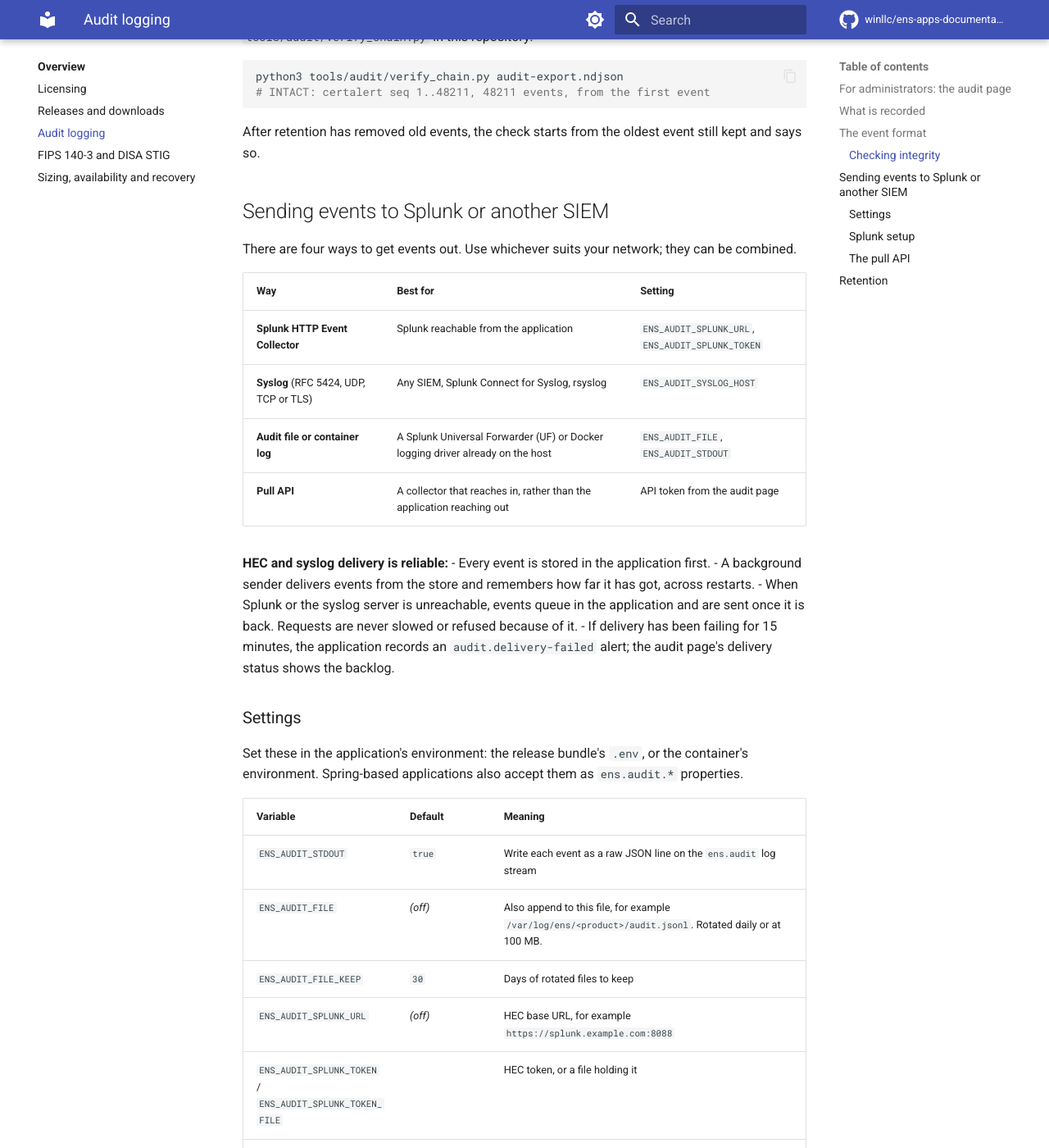
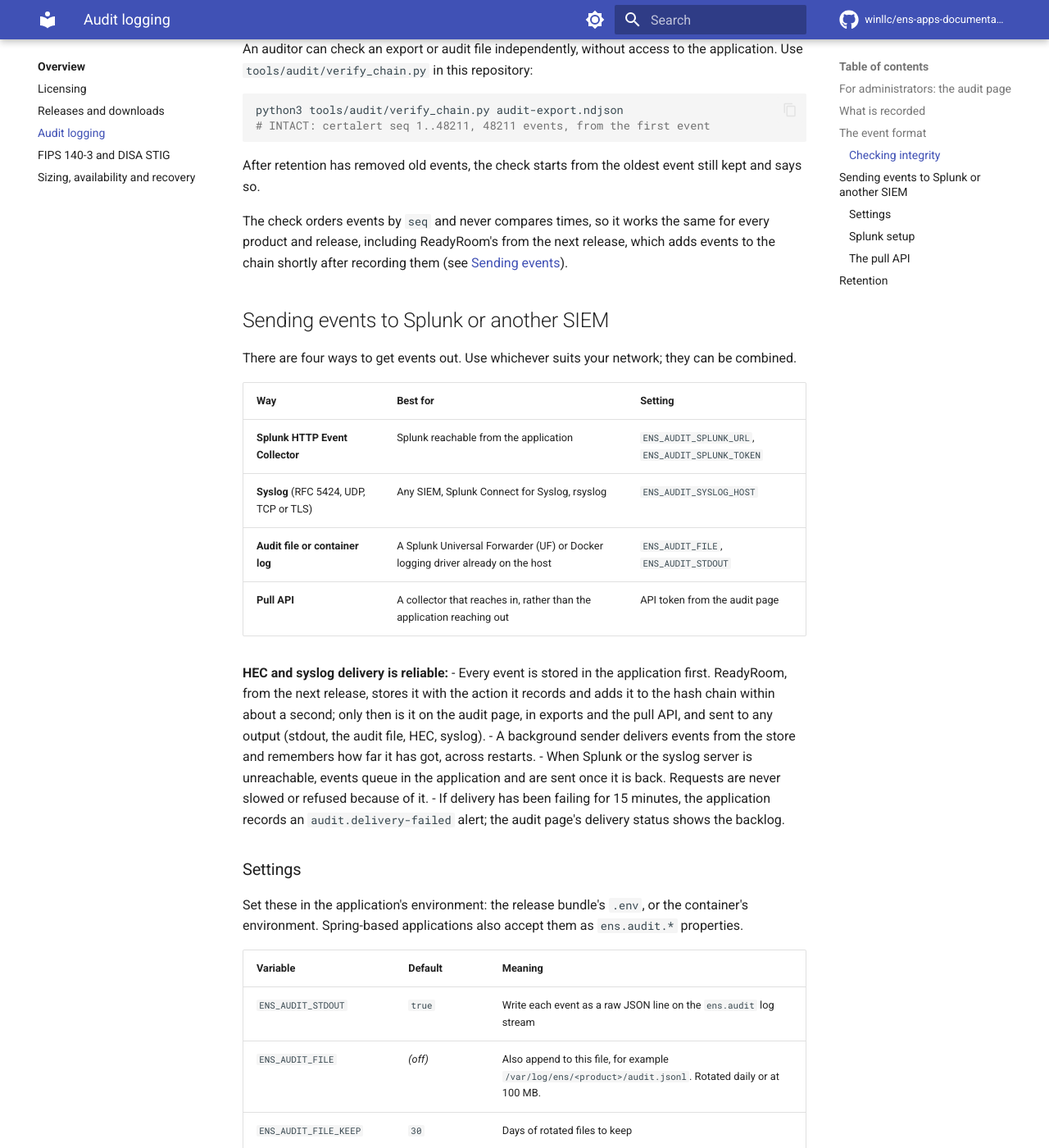
Before and after one commit to winllc/ens-apps-documentation, an MkDocs documentation site: the page built from docs/audit-logging.md, in a window 1280 px wide and 1400 px high, scrolled down 4332 px. Shown: the whole window at 82% size. Built offline with MkDocs 1.6.1 and Material for MkDocs 9.7.7, drawn with Linux system fonts in a browser that asks for light colours; comment, search, counter and statistics services are not loaded; some of the changed text lies outside the part shown.

Commit message:
ReadyRoom: audit events chained in the background (V18, ENS_AUDIT_CHAIN_MILLIS)
ReadyRoom's next release stores each audit event with the action it records,
without the audit_chain_head row lock that serialized every audited action
across replicas, and a chainer on each replica adds stored events to the
ens-audit/1 hash chain in batches, within about a second.

- audit-logging.md: time is close to seq order but not strictly in it (sort
  by seq); verify_chain.py orders by seq and needs no change; events appear
  in the page, exports, pull API and outputs once chained; the ReadyRoom-only
  ENS_AUDIT_CHAIN_MILLIS setting.
- readyroom/configuration.md: an Audit trail section with the new setting.
- readyroom/availability-and-sizing.md: audited actions no longer queue on one
  row; the audit chain as shared state across replicas.
- readyroom/operator-guide.md: V18, the upgrade (rolling update safe, old and
  new replicas share one chain), auditStore health details, and a runbook row.

The record format is unchanged, so external verifiers are unaffected.

Co-Authored-By: Claude Opus 5.5 <noreply@anthropic.com>
Claude-Session: https://claude.ai/code/session_01R2Q6XtDB8DfVmiejzJGwBh

```diff
--- a/docs/audit-logging.md
+++ b/docs/audit-logging.md
@@ -105,8 +105,8 @@ Each event is one JSON object, `ens-audit/1`, identical in every product and in
 | Field | Meaning |
 |---|---|
 | `id` | Unique id. Use it to drop duplicates: outputs deliver at least once. |
-| `seq` | Position in this installation's trail: 1, 2, 3, ... with no gaps. |
-| `time` | When it happened, UTC. |
+| `seq` | Position in this installation's trail: 1, 2, 3, ... with no gaps. The trail's order. |
+| `time` | When it happened, UTC. Close to `seq` order but not strictly in it: events recorded at almost the same moment can be numbered in a different order from their times (in ReadyRoom from the next release, by up to about a second). Sort by `seq`. |
 | `product`, `version`, `host`, `installationId` | Which installation recorded it. |
 | `category`, `action` | What happened. Action ids are stable and never renamed. |
 | `outcome` | `success`, `failure` or `denied`. |
@@ -135,6 +135,10 @@ python3 tools/audit/verify_chain.py audit-export.ndjson
 
 After retention has removed old events, the check starts from the oldest event still kept and says so.
 
+The check orders events by `seq` and never compares times, so it works the same for every product and
+release, including ReadyRoom's from the next release, which adds events to the chain shortly after
+recording them (see [Sending events](#sending-events-to-splunk-or-another-siem)).
+
 ## Sending events to Splunk or another SIEM
 
 There are four ways to get events out. Use whichever suits your network; they can be combined.
@@ -147,7 +151,9 @@ There are four ways to get events out. Use whichever suits your network; they ca
 | **Pull API** | A collector that reaches in, rather than the application reaching out | API token from the audit page |
 
 **HEC and syslog delivery is reliable:**
-- Every event is stored in the application first.
+- Every event is stored in the application first. ReadyRoom, from the next release, stores it with the
+  action it records and adds it to the hash chain within about a second; only then is it on the audit
+  page, in exports and the pull API, and sent to any output (stdout, the audit file, HEC, syslog).
 - A background sender delivers events from the store and remembers how far it has got, across restarts.
 - When Splunk or the syslog server is unreachable, events queue in the application and are sent once it
   is back. Requests are never slowed or refused because of it.
@@ -174,6 +180,7 @@ environment. Spring-based applications also accept them as `ens.audit.*` propert
 | `ENS_AUDIT_SYSLOG_PROTOCOL` | `tcp` | `udp`, `tcp` or `tls` |
 | `ENS_AUDIT_SYSLOG_FACILITY` | `local0` | Syslog facility |
 | `ENS_AUDIT_RETENTION_DAYS` | `0` (keep forever) | Remove events older than this. Only events every enabled output has delivered are removed, and each removal is itself audited. |
+| `ENS_AUDIT_CHAIN_MILLIS` | `500` | ReadyRoom only, from the next release: how often, in milliseconds, each instance looks for recorded events still to be added to the chain. See [ReadyRoom configuration](readyroom/configuration.md#audit-trail). |
 | `ENS_AUDIT_QUERY_MAX_SCAN` | `2000000` | Directory Services Portal only, which keeps its trail in files: the most events one search or export on the audit page reads. The page says when a search stopped at this limit. |
 
 Splunk's certificate is checked against the JVM trust store for the Java applications, and Node's
```
Also changed, not shown: docs/readyroom/availability-and-sizing.md (+2 -0 lines), docs/readyroom/configuration.md (+9 -0 lines), docs/readyroom/operator-guide.md (+6 -3 lines).
